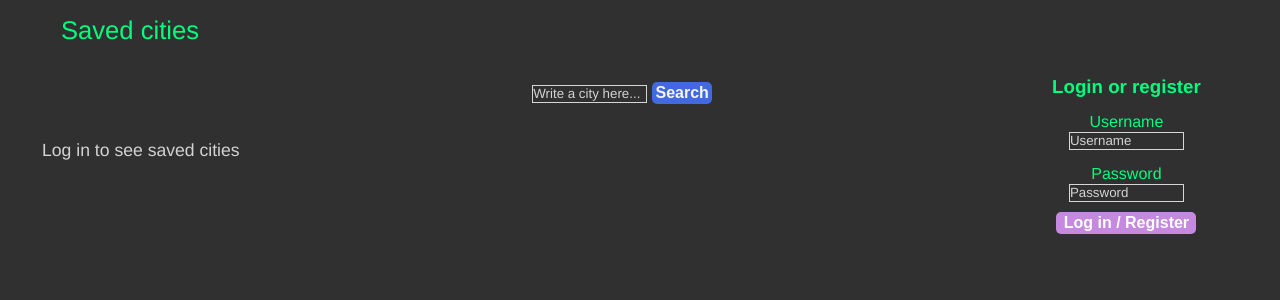
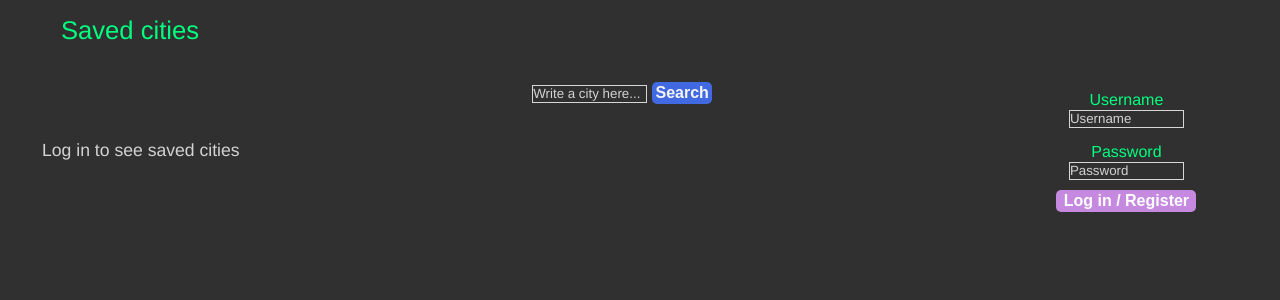
Before and after one commit to kallevo/S-sovellus, a React (Create React App) app: page / in a window 1280 px wide. Shown: the top 300 px of the page. Built offline with nearby package versions, Linux system fonts and the light colour scheme.

Commit message:
Siirretty kirjautuminen erilliseen komponenttiin.

```diff
--- a/src/components/App.js
+++ b/src/components/App.js
@@ -10,29 +10,18 @@ import foggyIcon from '../icons/foggy.svg';
 import rainyIcon from '../icons/rainy.svg';
 import snowyIcon from '../icons/snowy.svg';
 import thunderIcon from '../icons/thunder.svg';
+import Login from '../components/Login';
 
-const formReducer = (state, event) => {
-    return {
-        ...state,
-        [event.name]: event.value
-    }
-}
 
-function App() {
+function App(props) {
 
-    const [formData, setFormData] = useReducer(formReducer, {})
     const [data, setData] = useState({});
     const [location, setLocation] = useState('');
     const [savedCities, setSavedCities] = useState([0]);
     const [save, setSave] = useState(false);
     const [validator, setValidator] = useState(false);
-    const [formValidated, setFormValidated] = useState(false);
-    const [submitting, setSubmitting] = useState(false);
+    const [weatherStatus, setWeatherStatus] = useState('');
     const [notLoggedIn, setNotLoggedIn] = useState(false);
-    const formRef = useRef(null);
-    const [weatherStatus, setWeatherStatus] = useState('');
-    const usernameRef = useRef("");
-    const [formErrors, setFormErrors] = useState(false);
 
     const url = `https://api.openweathermap.org/data/2.5/weather?q=${location}&units=metric&appid=895284fb2d2c50a520ea537456963d9c`
 
@@ -84,46 +73,6 @@ function App() {
         }
     }
 
-    const handleLogin = (event) => {
-        const form = event.currentTarget;
-        event.preventDefault();
-        if (form.checkValidity() === false) {
-            event.stopPropagation();
-            setFormValidated(true);
-            setFormErrors(true);
-        } else {
-            setTimeout(() => {
-                setSubmitting(false);
-                formRef.current.reset();
-                usernameRef.current.focus();
-                setNotLoggedIn(false);
-            }, 1000)
-            setSubmitting(true);
-            axios
-                .post("http://localhost:8080/searchuser", formData)
-                .then(res => {
-                    if (res.status === 202) {
-                        localStorage.setItem('userToken', JSON.stringify(res.data.accessToken));
-                        localStorage.setItem('username', JSON.stringify(res.data.username));
-                        console.log(localStorage.getItem('username'));
-                    } else if (res.status === 203) {
-                        alert(res.data);
-                    } else if (res.status === 201) {
-                        alert(res.data);
-                    }
-                }).catch(error => {
-                alert("Error logging in. Try again.");
-            })
-            setFormValidated(false);
-            setFormErrors(false);
-        }
-    }
-
-    const handleLogout = () => {
-        localStorage.clear();
-        setNotLoggedIn(true);
-    }
-
     const setIcon = () => {
        // const weatherState = data.weather[0].main;
       //  console.log("state on:  " + data.weather[0].main);
@@ -166,17 +115,9 @@ function App() {
         })
     }
 
-    const handleChange = event => {
-        setFormData({
-            name: event.target.name,
-            value: event.target.value,
-        });
-    }
-
     const checkIfLoggedIn = () => {
         const token = localStorage.getItem("userToken");
         if (token === null) {
-            setNotLoggedIn(true);
             return false;
         }
         const tokenObj = JSON.parse(token);
@@ -187,6 +128,7 @@ function App() {
             .then(res => {
                 if (res.status === 202) {
                     console.log("Token verification successful.");
+                    setNotLoggedIn(false);
                     return true;
                 }
             }).catch(error => {
@@ -203,6 +145,7 @@ function App() {
 
     useEffect(() => {
         if (checkIfLoggedIn() === false) {
+            setNotLoggedIn(true);
             return;
         }
 
@@ -293,32 +236,7 @@ function App() {
                         </div>
                     }
                 </div>
-
-
-            {notLoggedIn &&
-            <div className="login">
-                <h3>Login or register</h3>
-                <Form noValidate validated={formValidated} ref={formRef} onSubmit={handleLogin} className="loginForm">
-                    <Form.Group controlId="username" className="inputgroup">
-                        <Form.Label>Username</Form.Label>
-                        <Form.Control required type="text" onChange={handleChange} name="username" placeholder="Username" ref={usernameRef}/>
-                    </Form.Group>
-                    <Form.Group controlId="password" className="inputgroup">
-                        <Form.Label>Password</Form.Label>
-                        <Form.Control required type="password" onChange={handleChange} name="password" placeholder="Password"/>
-                        {formErrors &&
-                            <p className="formErrorText">Fill all text fields.</p>
-                        }
-                    </Form.Group>
-                    <button type={"submit"} className="loginBtn">Log in / Register</button>
-                    {submitting &&
-                        <p>Logging in...</p>
-                    }
-                </Form>
-            </div>}
-
-                {!notLoggedIn && <div className='login'> <button onClick={handleLogout} className="loginBtn">Log out</button> </div>}
-
+                <Login/>
         </div>
         </div>
     );
--- a/src/components/Login.js
+++ b/src/components/Login.js
@@ -1,40 +1,101 @@
-import React, { useState } from 'react'
+import React, {useReducer, useRef, useState} from 'react'
 
 import { Form } from 'react-bootstrap'
-import { Button } from 'react-bootstrap'
+import axios from "axios";
 
+const formReducer = (state, event) => {
+    return {
+        ...state,
+        [event.name]: event.value
+    }
+}
 
-const Login = () => {
-    const [psw, setPsw] = useState("");
-    const [email, setEmail] = useState("");
+function Login() {
+    const [formData, setFormData] = useReducer(formReducer, {})
+    const [formValidated, setFormValidated] = useState(false);
+    const [submitting, setSubmitting] = useState(false);
+    const [notLoggedIn, setNotLoggedIn] = useState(true);
+    const formRef = useRef(null);
+    const usernameRef = useRef("");
+    const [formErrors, setFormErrors] = useState(false);
 
+    const handleLogin = (event) => {
+        const form = event.currentTarget;
+        event.preventDefault();
+        if (form.checkValidity() === false) {
+            event.stopPropagation();
+            setFormValidated(true);
+            setFormErrors(true);
+        } else {
+            setTimeout(() => {
+                setSubmitting(false);
+                formRef.current.reset();
+                usernameRef.current.focus();
+                setNotLoggedIn(false);
+            }, 1000)
+            setSubmitting(true);
+            axios
+                .post("http://localhost:8080/searchuser", formData)
+                .then(res => {
+                    if (res.status === 202) {
+                        localStorage.setItem('userToken', JSON.stringify(res.data.accessToken));
+                        localStorage.setItem('username', JSON.stringify(res.data.username));
+                        console.log(localStorage.getItem('username'));
+                    } else if (res.status === 203) {
+                        alert(res.data);
+                    } else if (res.status === 201) {
+                        alert(res.data);
+                    }
+                }).catch(error => {
+                alert("Error logging in. Try again.");
+            })
+            setFormValidated(false);
+            setFormErrors(false);
+        }
+    }
 
-    const handleSubmit = (event) => {
+    const handleLogout = () => {
+        localStorage.clear();
+        setNotLoggedIn(true);
+    }
 
+    const handleChange = event => {
+        setFormData({
+            name: event.target.name,
+            value: event.target.value,
+        });
     }
 
 
 
     return(
-        <div className="container">
-            <Form noValidate onSubmit={handleSubmit}>
-                <Form.Group className="mb-3" controlId="formBasicEmail">
-                    <Form.Label>Email address</Form.Label>
-                    <Form.Control type="email" placeholder="Enter email" onChange={(e) => setEmail(e.target.value)} />
-                    <Form.Text className="text-muted">
-                    </Form.Text>
-                </Form.Group>
 
-                <Form.Group className="mb-3" controlId="formBasicPassword">
-                    <Form.Label>Password</Form.Label>
-                    <Form.Control type="password" placeholder="Password" onChange={(e) => setPsw(e.target.value)}/>
-                </Form.Group>
-                <Button variant="primary" type="submit">
-                    Submit
-                </Button>
-            </Form>
 
-        </div>
+                <div className="login">
+                    {notLoggedIn &&
+                    <h3>Login or register</h3> &&
+                    <Form noValidate validated={formValidated} ref={formRef} onSubmit={handleLogin} className="loginForm">
+                        <Form.Group controlId="username" className="inputgroup">
+                            <Form.Label>Username</Form.Label>
+                            <Form.Control required type="text" onChange={handleChange} name="username" placeholder="Username" ref={usernameRef}/>
+                        </Form.Group>
+                        <Form.Group controlId="password" className="inputgroup">
+                            <Form.Label>Password</Form.Label>
+                            <Form.Control required type="password" onChange={handleChange} name="password" placeholder="Password"/>
+                            {formErrors &&
+                                <p className="formErrorText">Fill all text fields.</p>
+                            }
+                        </Form.Group>
+                        <button type={"submit"} className="loginBtn">Log in / Register</button>
+                        {submitting &&
+                            <p>Logging in...</p>
+                        }
+                    </Form>}
+                    {!notLoggedIn && <div className='login'> <button onClick={handleLogout} className="loginBtn">Log out</button> </div>}
+                </div>
+
+
+
     )
 }
 
```
